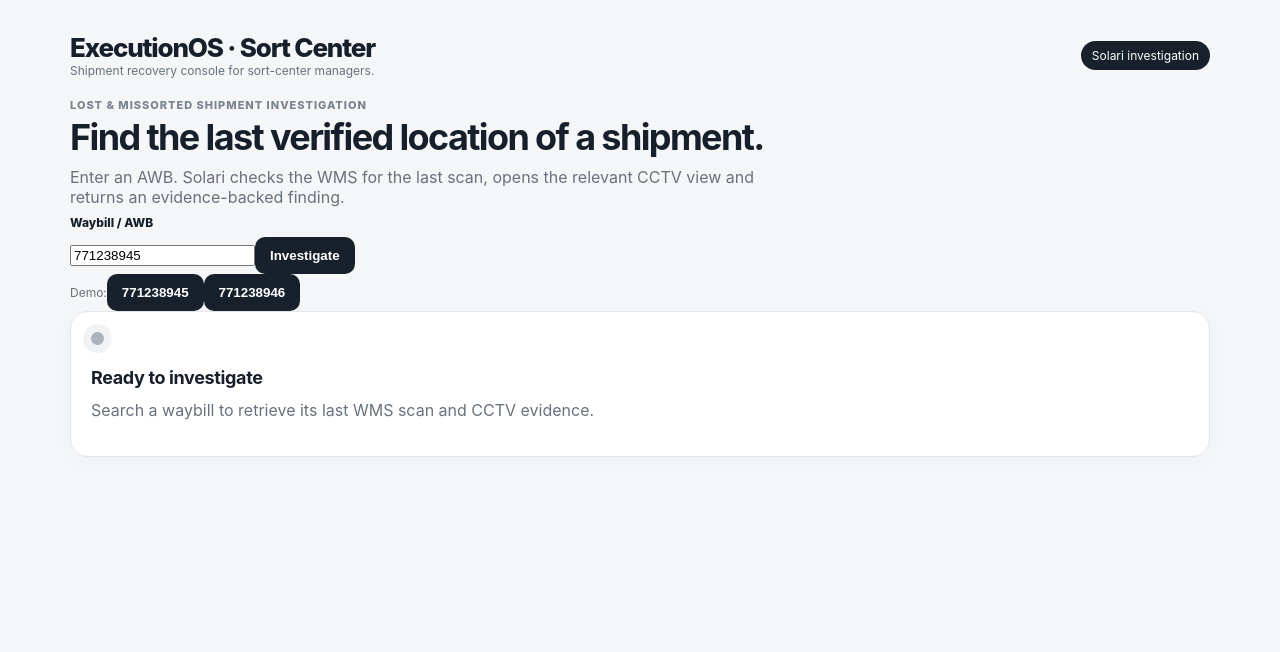
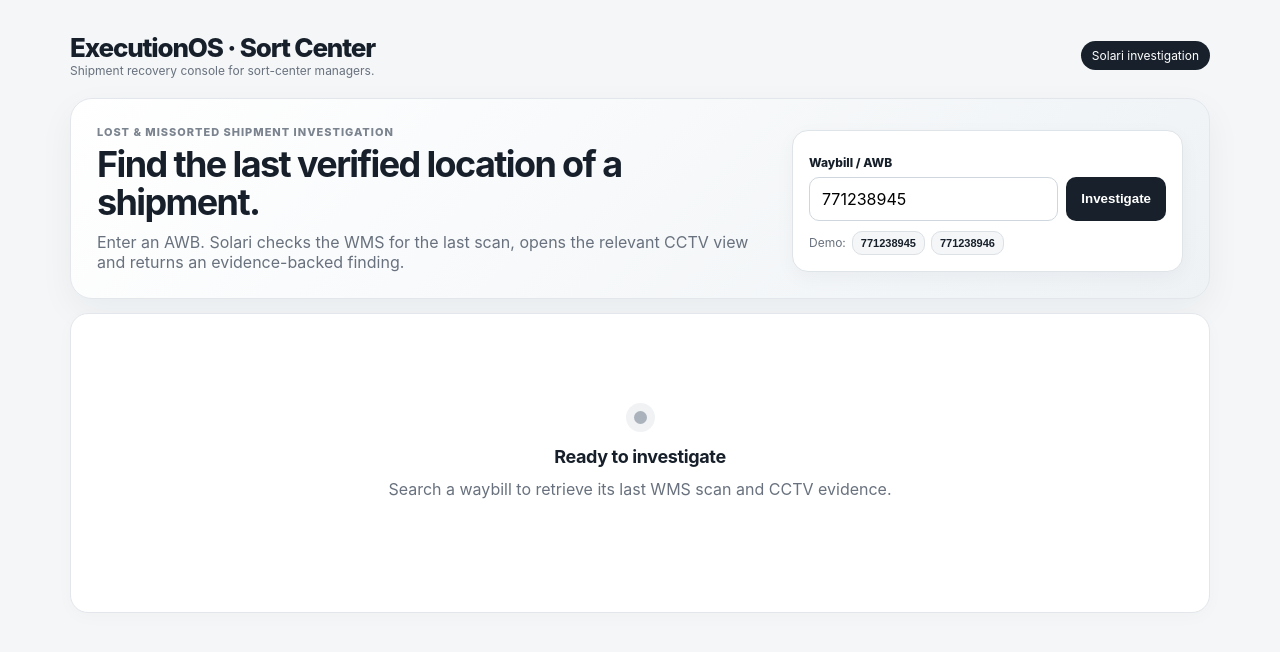
Before and after one commit to yogeshmj94/solariproject, a Next.js app: page /investigations in a window 1280 px wide. Shown: the top 652 px of the page. Built offline with nearby package versions, Linux system fonts and the light colour scheme.

Commit message:
Style shipment investigation console

```diff
--- a/src/app/globals.css
+++ b/src/app/globals.css
@@ -32,8 +32,12 @@ button { border:0; border-radius:10px; background:var(--accent); color:white; pa
 .evidence-card { min-height:360px; }.empty-state { min-height:260px; display:flex; flex-direction:column; align-items:center; justify-content:center; text-align:center; padding:25px; }.empty-state p { max-width:360px; }
 .pulse-dot { width:13px; height:13px; border-radius:50%; background:#aab2bb; box-shadow:0 0 0 8px #f0f2f4; margin-bottom:22px; }.spinner { width:24px; height:24px; border:3px solid #e0e4e8; border-top-color:#313b46; border-radius:50%; animation:spin .8s linear infinite; margin-bottom:18px; } @keyframes spin { to { transform:rotate(360deg); } }
 .analysis-block { padding-bottom:15px; border-bottom:1px solid var(--line); }.chips { display:flex; flex-wrap:wrap; gap:6px; margin:10px 0 12px; }.chips span { background:#f0f2f4; border-radius:8px; padding:6px 8px; font-size:11px; font-weight:750; }
-.verified-block { margin-top:15px; }.verified-heading { justify-content:flex-start; color:var(--success); margin-bottom:9px; }.verified-mark { width:23px; height:23px; border-radius:50%; display:grid; place-items:center; background:var(--success-bg); }.evidence-row { padding:9px 0; border-bottom:1px solid #edf0f2; font-size:13px; }.session-meta { margin-top:10px; color:#8a929c; font-size:10px; font-family:ui-monospace,SFMono-Regular,Menlo,monospace; }.text-link { display:inline-block; margin-top:9px; font-size:12px; font-weight:800; text-decoration:underline; }
+.verified-block { margin-top:15px; }.verified-heading { justify-content:flex-start; color:var(--success); margin-bottom:9px; }.verified-mark { width:23px; height:23px; border-radius:50%; display:grid; place-items:center; background:var(--success-bg); }.evidence-row { padding:9px 0; border-bottom:1px solid #edf0f2; font-size:13px; }.session-meta { margin-top:10px; color:#8a929c; font-size:10px; font-family:ui-monospace,SFMono-Regular,Menlo,monospace; overflow-wrap:anywhere; }.text-link { display:inline-block; margin-top:9px; font-size:12px; font-weight:800; text-decoration:underline; }
 .lineage { display:flex; align-items:stretch; gap:8px; flex-wrap:wrap; }.node { background:#f5f6f8; border:1px solid #e1e5e9; padding:9px 10px; border-radius:10px; display:flex; flex-direction:column; gap:3px; font-size:12px; }.node small { color:var(--muted); }.arrow { color:#9aa2ab; align-self:center; }
 table { width:100%; border-collapse:collapse; font-size:13px; } th,td { text-align:left; padding:11px 8px; border-bottom:1px solid #e8ebee; vertical-align:middle; } th { color:#7b838c; font-size:10px; text-transform:uppercase; letter-spacing:.06em; }
 .erp-shell { background:#d7dbe2; min-height:100vh; padding:12px; font-family:Arial,sans-serif; }.erp-window { max-width:1000px; margin:0 auto; background:#f2f2f2; border:2px solid #7e8794; }.erp-title { background:#34495e; color:white; padding:9px 12px; font-weight:bold; }.erp-menu { background:#e7e7e7; border-bottom:1px solid #999; padding:6px 10px; font-size:13px; }.erp-body { padding:14px; }.erp-section { background:white; border:1px solid #a8adb4; margin-bottom:14px; }.erp-section h3 { margin:0; padding:7px 9px; background:#d9dde2; border-bottom:1px solid #a8adb4; font-size:14px; }.erp-section .content { padding:8px; }
-@media(max-width:800px){ .span-8,.span-7,.span-6,.span-5,.span-4{grid-column:span 12}.hero{align-items:flex-start;flex-direction:column}.hero-metric{align-items:flex-start}.action-row,.section-header{align-items:flex-start;flex-direction:column}.topbar{align-items:flex-start}h1{font-size:29px}table{font-size:12px}.card{padding:16px} }
+.investigation-hero { background:linear-gradient(135deg,#fff 0%,#eef2f5 100%); border:1px solid var(--line); border-radius:22px; padding:26px; display:grid; grid-template-columns:minmax(0,1.45fr) minmax(300px,.85fr); gap:28px; align-items:end; box-shadow:0 12px 35px rgba(20,30,40,.05); }
+.awb-search { background:#fff; border:1px solid #dfe4e8; border-radius:16px; padding:16px; box-shadow:0 6px 20px rgba(20,30,40,.04); }.awb-search-row { display:flex; gap:8px; }.awb-search input { width:100%; min-width:0; border:1px solid #cfd6dd; border-radius:10px; padding:11px 12px; font:inherit; outline:none; }.awb-search input:focus { border-color:#788491; box-shadow:0 0 0 3px rgba(50,70,90,.08); }.demo-waybills { display:flex; align-items:center; flex-wrap:wrap; gap:6px; margin-top:10px; }.waybill-chip { padding:5px 8px; border:1px solid #dce1e6; background:#f4f6f8; color:var(--ink); font-size:11px; }
+.investigation-error { margin:14px 0; }.investigation-empty { margin-top:14px; min-height:300px; display:flex; flex-direction:column; align-items:center; justify-content:center; text-align:center; }.investigation-grid { display:grid; grid-template-columns:repeat(2,minmax(0,1fr)); gap:14px; margin-top:14px; }.investigation-summary { min-height:100%; }.finding-banner { display:flex; gap:12px; align-items:flex-start; background:#f5f7f8; border:1px solid #e1e5e9; border-radius:14px; padding:14px; margin:18px 0; }.finding-banner p { margin:4px 0 0; color:var(--muted); font-size:13px; line-height:1.45; }.finding-icon { width:28px; height:28px; flex:0 0 auto; display:grid; place-items:center; border-radius:50%; background:var(--success-bg); color:var(--success); font-weight:900; }.detail-grid { display:grid; grid-template-columns:repeat(2,minmax(0,1fr)); gap:10px; }.detail-grid > div { border-top:1px solid var(--line); padding-top:10px; display:flex; flex-direction:column; gap:4px; }.detail-grid span { font-size:10px; text-transform:uppercase; letter-spacing:.07em; font-weight:800; color:var(--muted); }.detail-grid strong { font-size:14px; }.detail-grid.compact { margin-top:12px; }
+.evidence-image-card { overflow:hidden; }.evidence-image { display:block; width:100%; aspect-ratio:16/9; object-fit:cover; border:1px solid #d9dee4; border-radius:12px; background:#111; }.confidence-badge { font-size:11px; font-weight:850; border-radius:999px; padding:6px 8px; background:var(--success-bg); color:var(--success); }.image-caption { display:flex; justify-content:space-between; gap:10px; align-items:center; margin-top:10px; font-size:12px; }.image-caption span { color:var(--muted); }.timeline-row { display:flex; align-items:flex-start; gap:10px; padding:10px 0; }.timeline-row p { margin:3px 0 0; font-size:12px; }.timeline-dot { width:10px; height:10px; margin-top:5px; border-radius:50%; background:var(--accent); box-shadow:0 0 0 5px #eef1f4; }.evidence-chain { display:flex; flex-direction:column; gap:10px; margin-top:14px; }.evidence-chain > div { display:flex; gap:10px; align-items:center; }.evidence-chain > div > span { width:24px; height:24px; flex:0 0 auto; display:grid; place-items:center; border-radius:50%; background:#eef1f4; font-size:11px; font-weight:850; }.evidence-chain > div > div { display:flex; flex-direction:column; gap:2px; }.evidence-chain small { color:var(--muted); }
+@media(max-width:800px){ .span-8,.span-7,.span-6,.span-5,.span-4{grid-column:span 12}.hero{align-items:flex-start;flex-direction:column}.hero-metric{align-items:flex-start}.action-row,.section-header{align-items:flex-start;flex-direction:column}.topbar{align-items:flex-start}h1{font-size:29px}table{font-size:12px}.card{padding:16px}.investigation-hero{grid-template-columns:1fr}.investigation-grid{grid-template-columns:1fr}.awb-search-row{flex-direction:column}.detail-grid{grid-template-columns:1fr}.image-caption{align-items:flex-start;flex-direction:column} }
```
